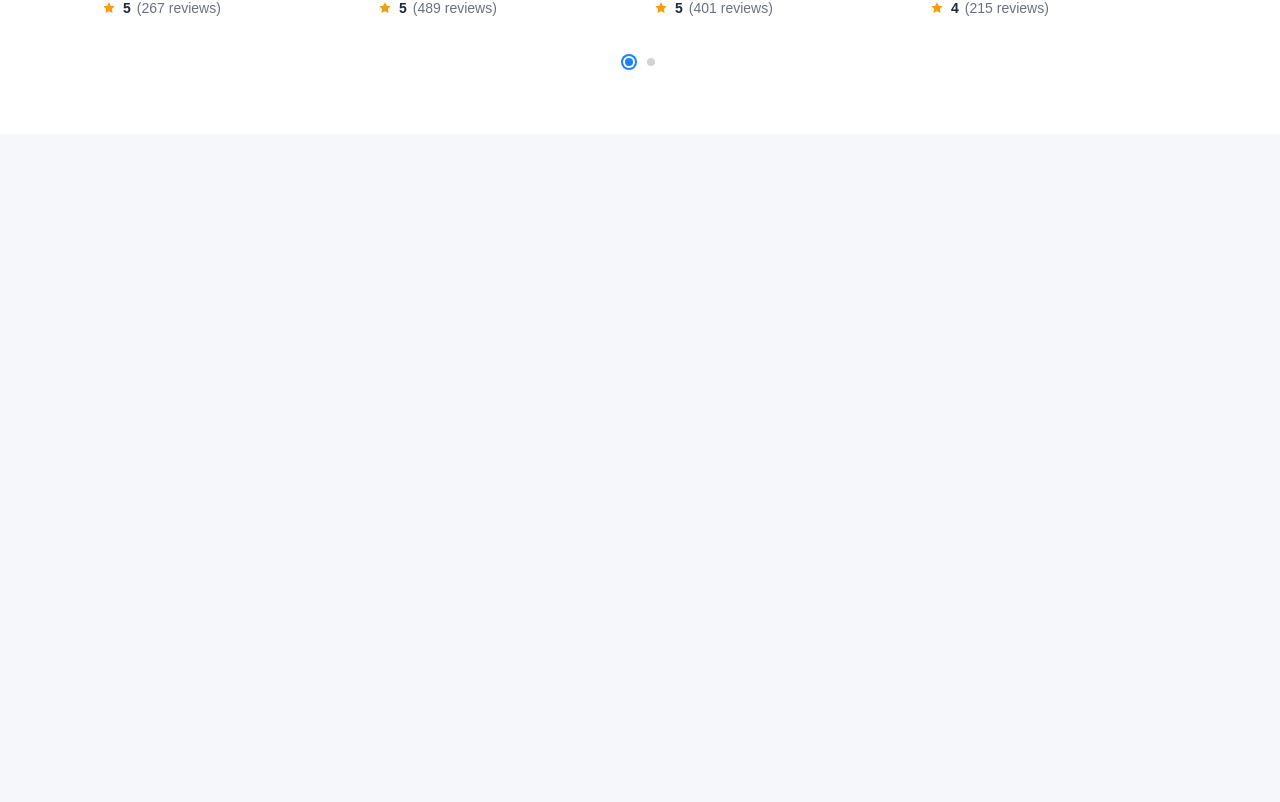
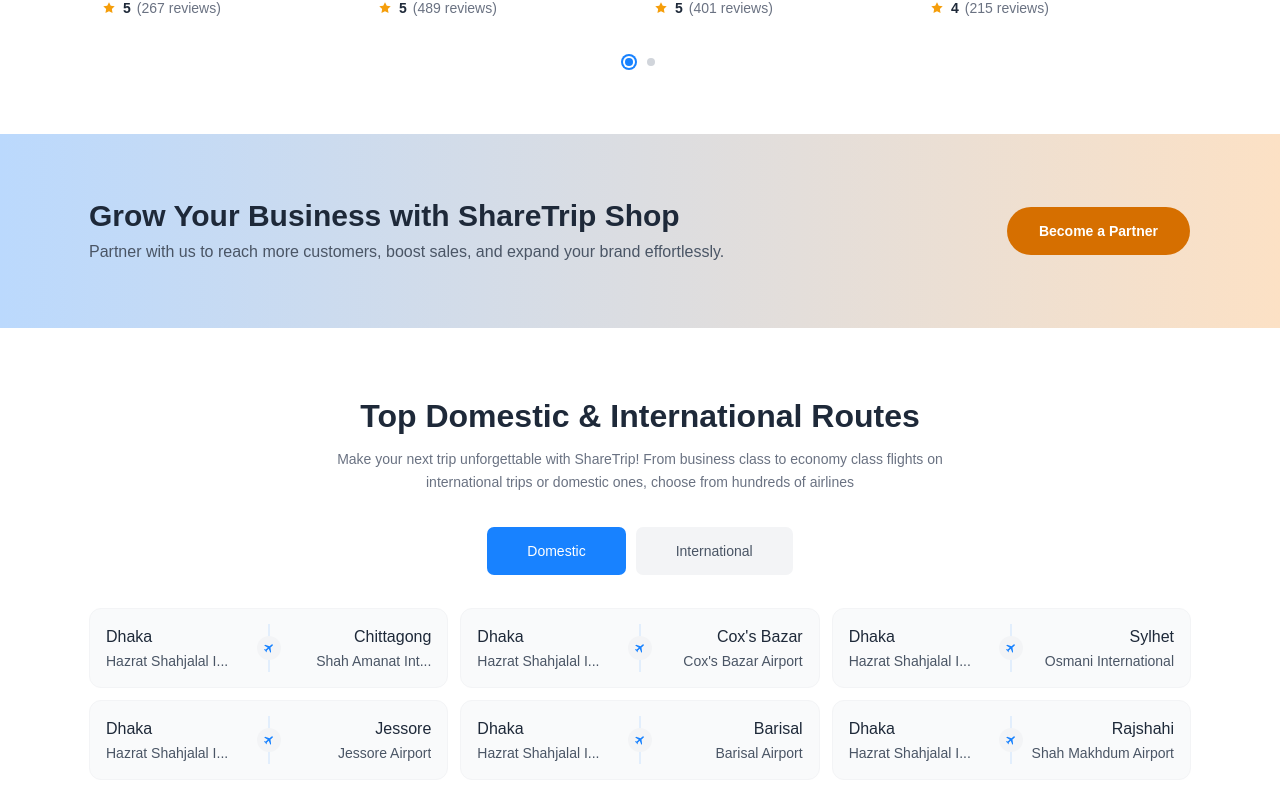
Before and after one commit to hayatul-islam/share-trip, a Next.js app: page / in a window 1280 px wide. Shown: the part 5253-6055 px from the top of the page. Before the commit the page ends 5387 px from the top, so only its background shows below. Built offline with nearby package versions, Linux system fonts and the light colour scheme; a web font is replaced by a local one.

Commit message:
design top domestic and international routes section

```diff
--- a/app/data/index.ts
+++ b/app/data/index.ts
@@ -5,6 +5,7 @@
   FareOption,
   FlightLeg,
   RoomConfig,
+  Route,
   ServiceTab,
   TripType,
 } from "../types";
@@ -540,3 +541,156 @@
       "https://images.unsplash.com/photo-1510414842594-a61c69b5ae57?w=600&h=450&fit=crop",
   },
 ];
+
+export const ROUTES: Route[] = [
+  // Domestic
+  {
+    category: "domestic",
+    from: "Dhaka",
+    fromAirport: "Hazrat Shahjalal I...",
+    to: "Chittagong",
+    toAirport: "Shah Amanat Int...",
+  },
+  {
+    category: "domestic",
+    from: "Dhaka",
+    fromAirport: "Hazrat Shahjalal I...",
+    to: "Cox's Bazar",
+    toAirport: "Cox's Bazar Airport",
+  },
+  {
+    category: "domestic",
+    from: "Dhaka",
+    fromAirport: "Hazrat Shahjalal I...",
+    to: "Sylhet",
+    toAirport: "Osmani International",
+  },
+  {
+    category: "domestic",
+    from: "Dhaka",
+    fromAirport: "Hazrat Shahjalal I...",
+    to: "Jessore",
+    toAirport: "Jessore Airport",
+  },
+  {
+    category: "domestic",
+    from: "Dhaka",
+    fromAirport: "Hazrat Shahjalal I...",
+    to: "Barisal",
+    toAirport: "Barisal Airport",
+  },
+  {
+    category: "domestic",
+    from: "Dhaka",
+    fromAirport: "Hazrat Shahjalal I...",
+    to: "Rajshahi",
+    toAirport: "Shah Makhdum Airport",
+  },
+
+  // International
+  {
+    category: "international",
+    from: "Dhaka",
+    fromAirport: "Hazrat Shahjalal I...",
+    to: "Agartala",
+    toAirport: "Agartala Airport",
+  },
+  {
+    category: "international",
+    from: "Dhaka",
+    fromAirport: "Hazrat Shahjalal I...",
+    to: "Hyderabad",
+    toAirport: "Hyderabad Intern...",
+  },
+  {
+    category: "international",
+    from: "Dhaka",
+    fromAirport: "Hazrat Shahjalal I...",
+    to: "Madinah",
+    toAirport: "Prince Mohamm...",
+  },
+  {
+    category: "international",
+    from: "Dhaka",
+    fromAirport: "Hazrat Shahjalal I...",
+    to: "Colombo",
+    toAirport: "Bandaranaike Int...",
+  },
+  {
+    category: "international",
+    from: "Dhaka",
+    fromAirport: "Hazrat Shahjalal I...",
+    to: "Neryungri",
+    toAirport: "Chulman Airport",
+  },
+  {
+    category: "international",
+    from: "Dhaka",
+    fromAirport: "Hazrat Shahjalal I...",
+    to: "Bangkok",
+    toAirport: "Suvarnabhumi Ai...",
+  },
+  {
+    category: "international",
+    from: "Dhaka",
+    fromAirport: "Hazrat Shahjalal I...",
+    to: "Delhi",
+    toAirport: "Indira Gandhi Int...",
+  },
+  {
+    category: "international",
+    from: "Dhaka",
+    fromAirport: "Hazrat Shahjalal I...",
+    to: "Chennai",
+    toAirport: "Chennai Internati...",
+  },
+  {
+    category: "international",
+    from: "Dhaka",
+    fromAirport: "Hazrat Shahjalal I...",
+    to: "Kuala Lumpur",
+    toAirport: "Kuala Lumpur Int...",
+  },
+  {
+    category: "international",
+    from: "Dhaka",
+    fromAirport: "Hazrat Shahjalal I...",
+    to: "London",
+    toAirport: "London Heathro...",
+  },
+  {
+    category: "international",
+    from: "Dhaka",
+    fromAirport: "Hazrat Shahjalal I...",
+    to: "Kathmandu",
+    toAirport: "Tribhuvan Intern...",
+  },
+  {
+    category: "international",
+    from: "Dhaka",
+    fromAirport: "Hazrat Shahjalal I...",
+    to: "Kolkata",
+    toAirport: "Netaji Subhash C...",
+  },
+  {
+    category: "international",
+    from: "Dhaka",
+    fromAirport: "Hazrat Shahjalal I...",
+    to: "Melbourne",
+    toAirport: "Melbourne Intern...",
+  },
+  {
+    category: "international",
+    from: "Dhaka",
+    fromAirport: "Hazrat Shahjalal I...",
+    to: "Bangalore",
+    toAirport: "Kempegowda Int...",
+  },
+  {
+    category: "international",
+    from: "Dhaka",
+    fromAirport: "Hazrat Shahjalal I...",
+    to: "Washington",
+    toAirport: "Washington Dull...",
+  },
+];
--- a/app/page.tsx
+++ b/app/page.tsx
@@ -2,10 +2,12 @@
 import BookingSearch from "@/components/home/BookingSearch";
 import ExclusiveOffers from "@/components/home/ExclusiveOffers";
 import ExploreBangladesh from "@/components/home/ExploreBangladesh";
+import GrowBusiness from "@/components/home/GrowBusiness";
 import { HeroBanner } from "@/components/home/HeroBanner";
 import MostPopularDestinations from "@/components/home/MostPopularDestinations";
 import OurTourPackages from "@/components/home/OurTourPackages";
 import SearchTopAirlines from "@/components/home/SearchTopAirlines";
+import TopRoutes from "@/components/home/TopRoutes";
 import { Navbar } from "@/components/shared/Navbar";
 
 export default function HomePage() {
@@ -20,6 +22,8 @@
       <MostPopularDestinations />
       <BestHotels />
       <OurTourPackages />
+      <GrowBusiness />
+      <TopRoutes />
     </div>
   );
 }
--- /dev/null
+++ b/components/home/GrowBusiness.tsx
@@ -0,0 +1,32 @@
+"use client";
+import React from "react";
+import { Button } from "../ui/button";
+
+const GrowBusiness: React.FC = () => {
+  return (
+    <div
+      className="py-16"
+      style={{
+        background: "linear-gradient(to right, #BBD9FD, #FCE1C5)",
+      }}
+    >
+      <div className="container flex items-center justify-between">
+        <div className="w-full">
+          <h2 className="text-2xl md:text-3xl font-bold text-gray-800">
+            Grow Your Business with ShareTrip Shop
+          </h2>
+          <p className="text-gray-600 mt-1.5 text-md">
+            Partner with us to reach more customers, boost sales, and expand
+            your brand effortlessly.
+          </p>
+        </div>
+
+        <Button className="whitespace-nowrap px-8 py-6 rounded-full font-semibold text-white text-sm transition-opacity hover:opacity-90 bg-yellow">
+          Become a Partner
+        </Button>
+      </div>
+    </div>
+  );
+};
+
+export default GrowBusiness;
--- /dev/null
+++ b/components/home/TopRoutes.tsx
@@ -0,0 +1,93 @@
+"use client";
+import { ROUTES } from "@/app/data";
+import { RouteCategory } from "@/app/types";
+import React, { useState } from "react";
+import SectionHeader from "../shared/SectionHeader";
+import { Button } from "../ui/button";
+
+const TopRoutes: React.FC = () => {
+  const [activeTab, setActiveTab] = useState<RouteCategory>("domestic");
+
+  const filteredRoutes = ROUTES.filter((r) => r.category === activeTab);
+
+  return (
+    <div className="bg-white py-16">
+      <div className="container">
+        <SectionHeader
+          title="Top Domestic & International Routes"
+          description="Make your next trip unforgettable with ShareTrip! From business class to economy class flights on international trips or domestic ones, choose from hundreds of airlines"
+          className="max-w-2xl mx-auto text-center"
+        />
+
+        <div className="flex justify-center mb-8">
+          <div className="flex gap-2">
+            <Button
+              onClick={() => setActiveTab("domestic")}
+              className={`px-10 py-6 text-sm font-medium transition-all duration-200 ${
+                activeTab === "domestic"
+                  ? "bg-primary text-white"
+                  : "bg-gray-100 text-gray-600 hover:bg-gray-200"
+              }`}
+            >
+              Domestic
+            </Button>
+            <Button
+              onClick={() => setActiveTab("international")}
+              className={`px-10 py-6 text-sm font-medium transition-all duration-200 ${
+                activeTab === "international"
+                  ? "bg-primary text-white"
+                  : "bg-gray-100 text-gray-600 hover:bg-gray-200"
+              }`}
+            >
+              International
+            </Button>
+          </div>
+        </div>
+
+        <div className="grid grid-cols-1 sm:grid-cols-2 lg:grid-cols-3 gap-3">
+          {filteredRoutes.map((route, idx) => (
+            <RouteCard key={idx} {...route} />
+          ))}
+        </div>
+      </div>
+    </div>
+  );
+};
+
+export default TopRoutes;
+
+const RouteCard: React.FC<{
+  from: string;
+  fromAirport: string;
+  to: string;
+  toAirport: string;
+}> = ({ from, fromAirport, to, toAirport }) => (
+  <div className="relative group flex items-center justify-between rounded-xl px-4 py-4 bg-gray-50 cursor-pointer border border-gray-100 hover:border-primary transition-all duration-300">
+    <div className="min-w-0">
+      <p className="font-medium text-md text-gray-800 group-hover:text-primary transition-colors duration-300">
+        {from}
+      </p>
+      <p className="text-gray-600 text-sm mt-0.5 truncate">{fromAirport}</p>
+    </div>
+
+    <div className="absolute top-[50%] left-[50%] translate-[-50%] w-[2px] h-12 border z-0 border-primary/10" />
+    <div className="absolute top-[50%] left-[50%] translate-[-50%] rounded-full p-1.5 bg-gray-100 group-hover:bg-primary transition-all duration-300 z-30">
+      <svg
+        width="12"
+        height="12"
+        viewBox="0 0 24 24"
+        xmlns="http://www.w3.org/2000/svg"
+        className="fill-primary group-hover:fill-white transition-all duration-300 rotate-50"
+      >
+        <path d="M21 16v-2l-8-5V3.5A1.5 1.5 0 0 0 11.5 2 1.5 1.5 0 0 0 10 3.5V9l-8 5v2l8-2.5V19l-2 1.5V22l3.5-1 3.5 1v-1.5L13 19v-5.5l8 2.5z" />
+      </svg>
+    </div>
+
+    <div className="min-w-0 text-right">
+      <p className="font-medium text-md text-gray-800 group-hover:text-primary transition-colors duration-300">
+        {to}
+      </p>
+      <p className="text-gray-600 text-sm mt-0.5 truncate">{toAirport}</p>
+    </div>
+  </div>
+);
```
Also changed, not shown: app/types/index.ts (+10 -0 lines).
